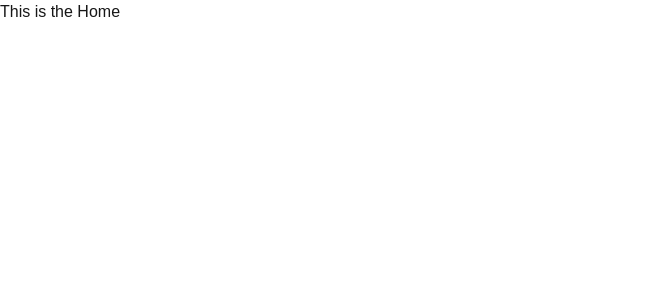
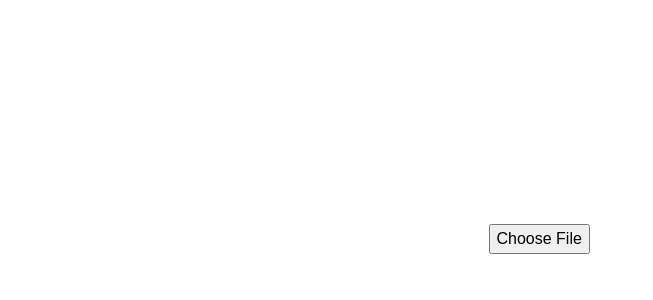
Before and after one commit to paulomeister/AplicacionIngSoftFinal, a Next.js app in the folder Client/doctic/: page / in a window 1280 px wide. Shown: the top 300 px of the page, without its empty margins (0-653 px from the left). Built offline with nearby package versions, Linux system fonts and the light colour scheme.

Commit message:
delete functionality done

```diff
--- a/Client/doctic/src/app/page.js
+++ b/Client/doctic/src/app/page.js
@@ -1,5 +1,133 @@
-function Home(){
-  return(<h1>This is the Home</h1>)
+"use client";
+import { useRef } from "react";
+
+export default function Home() {
+  const documentRef = useRef(null);
+
+  const fetchData = async (e) => {
+    e.preventDefault(); // Evitar que el formulario se envíe y la página se recargue
+
+    const data = new FormData();
+    const file = documentRef.current.files[0];
+
+    // Asegúrate de que document esté disponible aquí
+    const document = {
+      _id: "123412341234123212341239",
+      titulo: "Esto es una prueba",
+      descripcion:
+        "Un análisis sobre la aplicación de la inteligencia artificial en la gestión pública y sus implicaciones.",
+      visibilidad: "publico",
+      urlArchivo: "", // <----
+      keywords: ["inteligencia artificial", "gestión pública", "IA"],
+      categoria: [
+        {
+          categoriaId: "66e9d445d5125e904b101538",
+          nombre: "IA",
+        },
+      ],
+       autores: [
+         {
+           usuarioId: "66ebbc85e9670a5556f97822",
+           rol: "principal",
+           username: "yocana",
+           nombre: "Yolvi Ocaña Fernández",
+         },
+         {
+           usuarioId: "66ec6a0b33773bc9a9232552",
+           rol: "coautor",
+           username: "",
+           nombre: "",
+         },
+         {
+           usuarioId: "66ec6a1433773bc9a9232553",
+           rol: "coautor",
+           username: "",
+           nombre: "",
+         },
+         {
+           usuarioId: "66ec6a1b33773bc9a9232554",
+           rol: "coautor",
+           username: "",
+           nombre: "",
+         },
+       ],
+      valoraciones: [
+        {
+          usuarioId: "66ebbc85e9670a5556f9781d",
+          fechaCreacion: "2021-10-10T00:00:00.000+00:00",
+          puntuacion: 4.8,
+          comentario:
+            "Excelente aplicación de la IA en el sector público, con ejemplos muy útiles.",
+        },
+      ],
+      fechaSubida: "2021-10-10T00:00:00.000+00:00",
+      datosComputados: {
+        descargasTotales: 0,
+        valoracionPromedio: 4.8,
+        comentariosTotales: 1,
+      },
+      idioma: "español",
+    }
+
+    console.log(document)
+
+    data.append("document", JSON.stringify(document)); // Asegúrate de que sea un JSON string
+    data.append("file", file);
+
+    try {
+
+      const response = await fetch(
+        "http://localhost:8080/api/Documentos/insert",
+        {
+          method: "POST",
+          body: data,
+        }
+      );
+
+      // Manejo de la respuesta
+      if (!response.ok) {
+        throw new Error("");
+      }
+
+      console.log(await response.json());
+    } catch (e) {
+      console.error(e.message);
+    }
+  };
+
+  return (
+    <>
+      <form
+        id="prueba"
+        onSubmit={fetchData} // Aquí se pasa la función correctamente
+        style={{
+          color: "white",
+          width: "100vw",
+          display: "flex",
+          alignItems: "center",
+          justifyContent: "center",
+          flexDirection: "column",
+          marginTop: "200px",
+        }}
+      >
+        <h1>Sube tu documento a DOCTIC</h1>
+        <input
+          type="file"
+          id="inputDocument"
+          accept=".pdf"
+          required
+          ref={documentRef}
+        />
+        <button
+          style={{
+            border: "1px solid white",
+            margin: "30px",
+            display: "block",
+          }}
+        >
+          Enviar documento
+        </button>
+      </form>
+    </>
+  );
 }
-
-export default Home;
```
